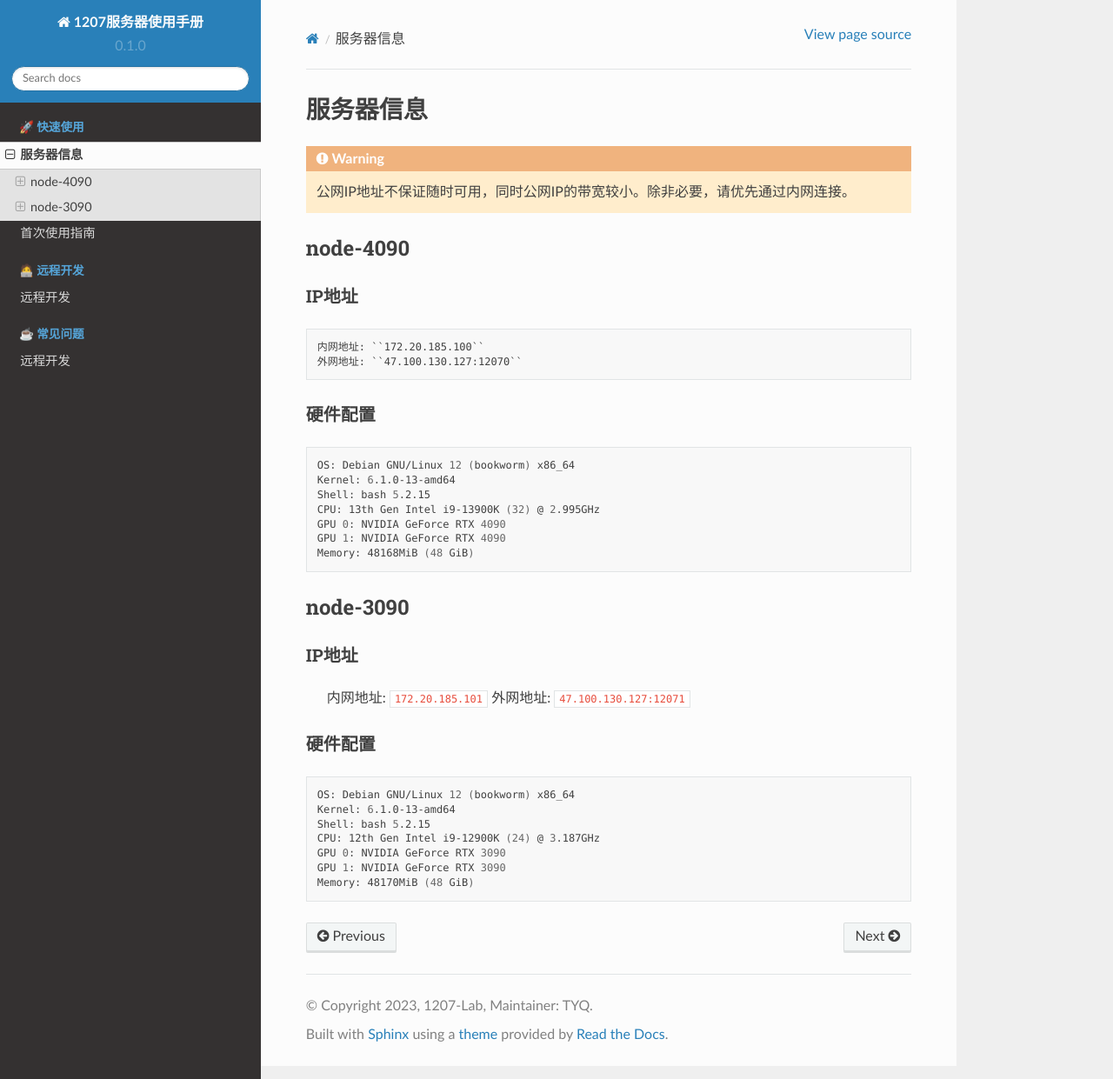
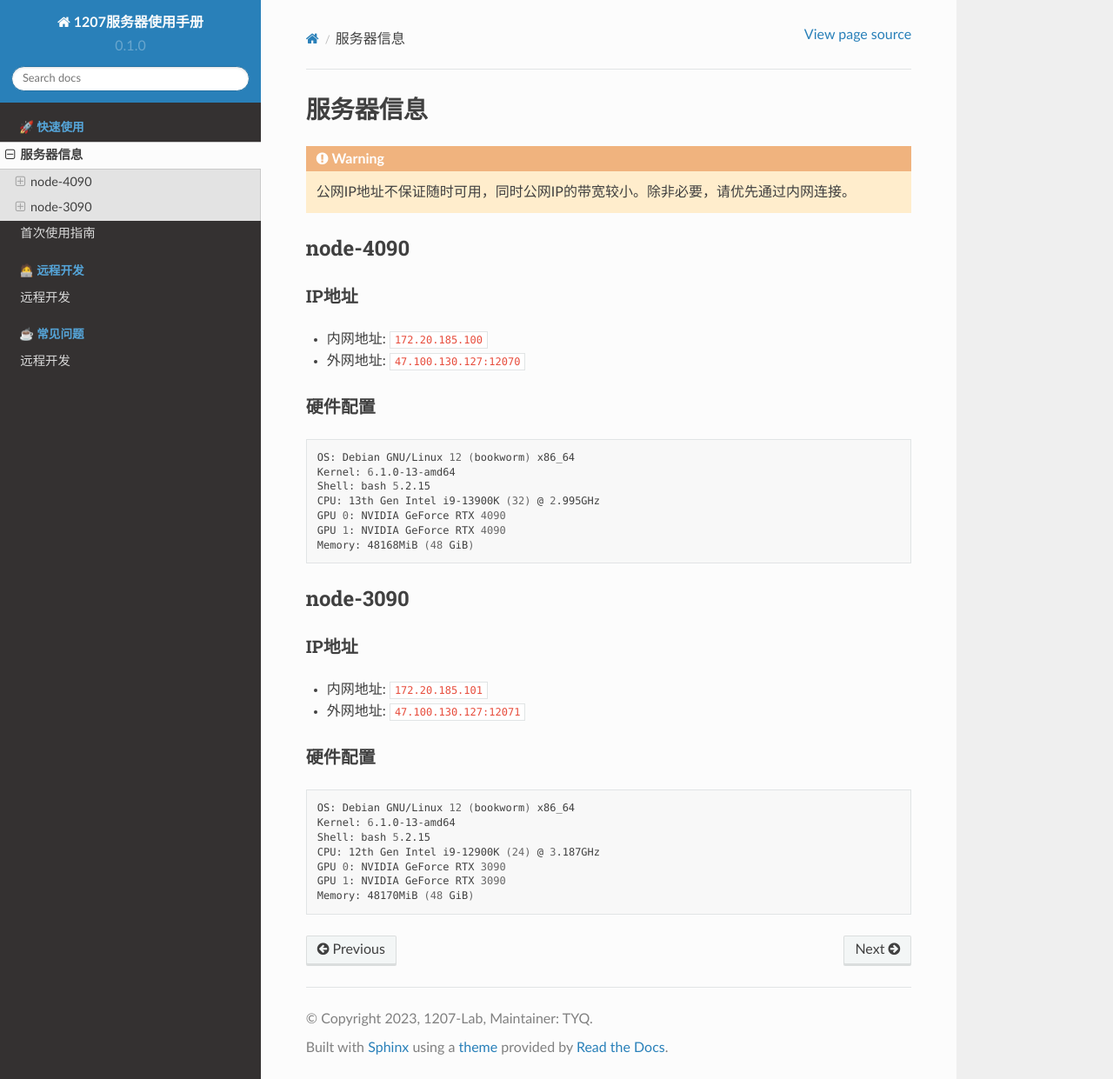
Before and after one commit to TangYuanqing/1207-server-docs, a Sphinx documentation site: the page built from docs/source/info.rst, in a window 1280 px wide and 1241 px high. Shown: the whole window at 87% size. Built offline with Sphinx 7.4.7 and the Read the Docs theme 2.0.0, drawn with Linux system fonts in a browser that asks for light colours.

Commit message:
Please enter the commit message for your changes. Lines starting with '#' will be ignored, and an empty message aborts the commit.
On branch main
Your branch is up to date with 'origin/main'.

Changes to be committed:
	modified:   docs/source/info.rst

```diff
--- a/docs/source/info.rst
+++ b/docs/source/info.rst
@@ -8,10 +8,9 @@ node-4090
 -------------
 IP地址
 ^^^^^^^^^^^^^^^^^^^^^
-::
 
-    内网地址: ``172.20.185.100``
-    外网地址: ``47.100.130.127:12070``
+- 内网地址: ``172.20.185.100``
+- 外网地址: ``47.100.130.127:12070``
 
 硬件配置
 ^^^^^^^^^^^^^^^^^^^^^
@@ -30,8 +29,8 @@ node-3090
 IP地址
 ^^^^^^^^^^^^^^^^^^^^^
 
-    内网地址: ``172.20.185.101``
-    外网地址: ``47.100.130.127:12071``
+- 内网地址: ``172.20.185.101``
+- 外网地址: ``47.100.130.127:12071``
 
 硬件配置
 ^^^^^^^^^^^^^^^^^^^^^
```
